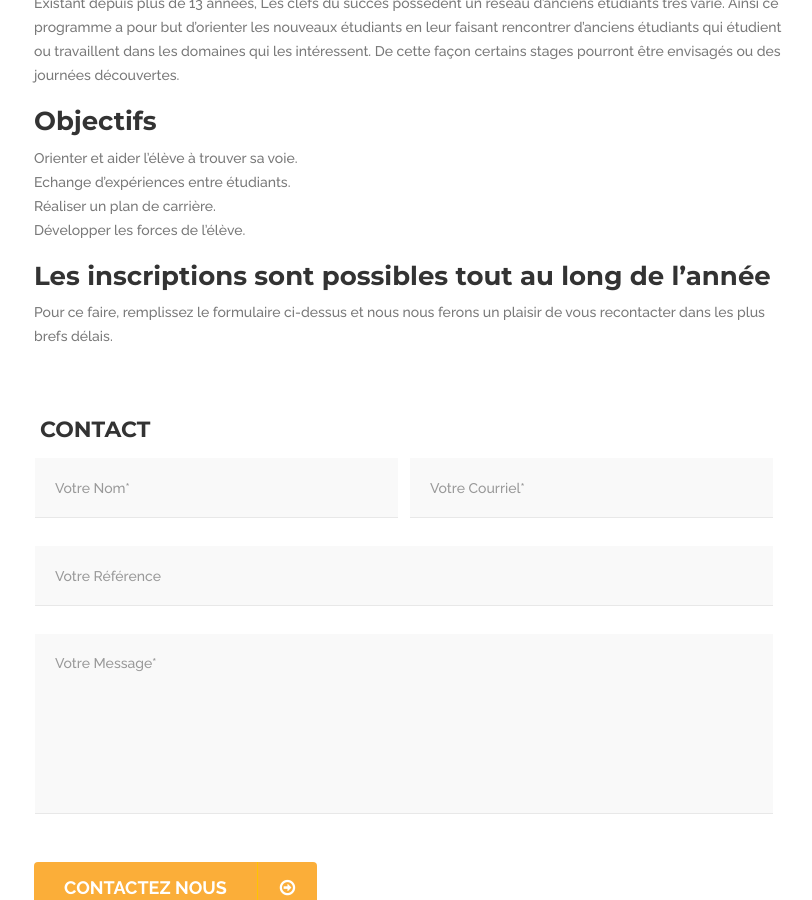
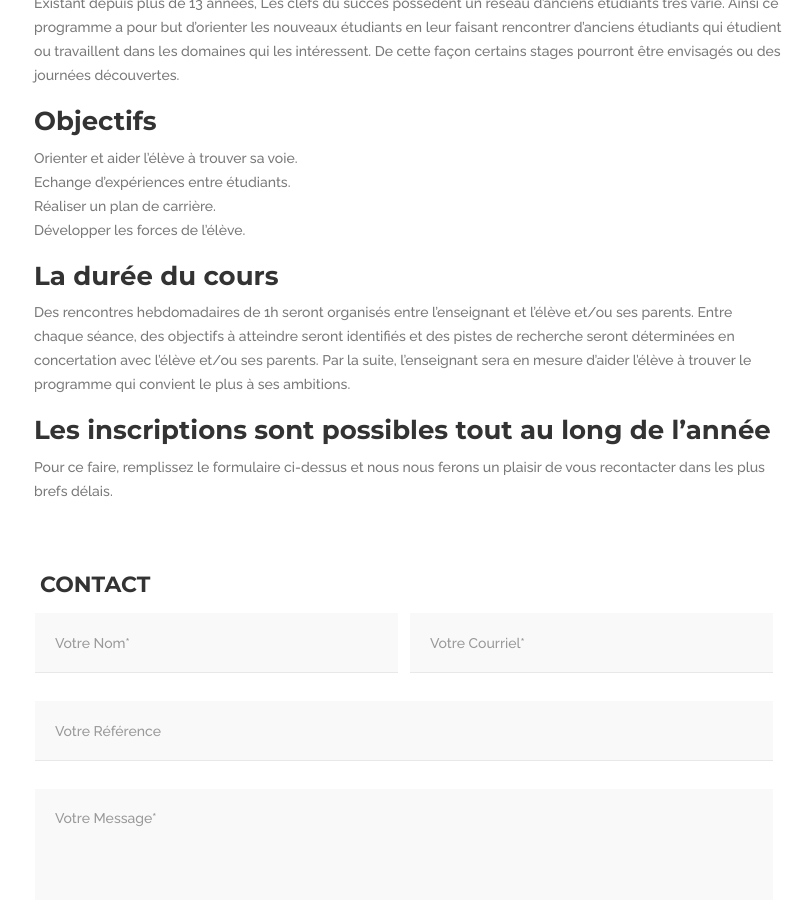
Before and after one commit to bkingg/les-clefs-pour-reussir, a Jekyll site: the page built from _programmes/orientation-perspectives-d-avenir.md, in a window 1280 px wide and 900 px high, scrolled down 854 px. Shown: the whole window, without its empty margins (231-1043 px from the left). Built offline with Jekyll 4.4.1, drawn with Linux system fonts in a browser that asks for light colours.

Commit message:
Update from Forestry.io - orientation-perspectives-d-avenir.md

```diff
--- a/_programmes/orientation-perspectives-d-avenir.md
+++ b/_programmes/orientation-perspectives-d-avenir.md
@@ -15,6 +15,10 @@ Existant depuis plus de 13 années, Les clefs du succès possèdent un réseau d
 * Réaliser un plan de carrière.
 * Développer les forces de l'élève.
 
+### La durée du cours
+
+Des rencontres hebdomadaires de 1h seront organisés entre l'enseignant et l'élève et/ou ses parents. Entre chaque séance, des objectifs à atteindre seront identifiés et des pistes de recherche seront déterminées en concertation avec l'élève et/ou ses parents. Par la suite, l'enseignant sera en mesure d'aider l'élève à trouver le programme qui convient le plus à ses ambitions.
+
 ### **Les inscriptions sont possibles tout au long de l’année**
 
 Pour ce faire, remplissez le formulaire ci-dessus et nous nous ferons un plaisir de vous recontacter dans les plus brefs délais.
```
Also changed, not shown: .forestry/front_matter/templates/programme.yml.
